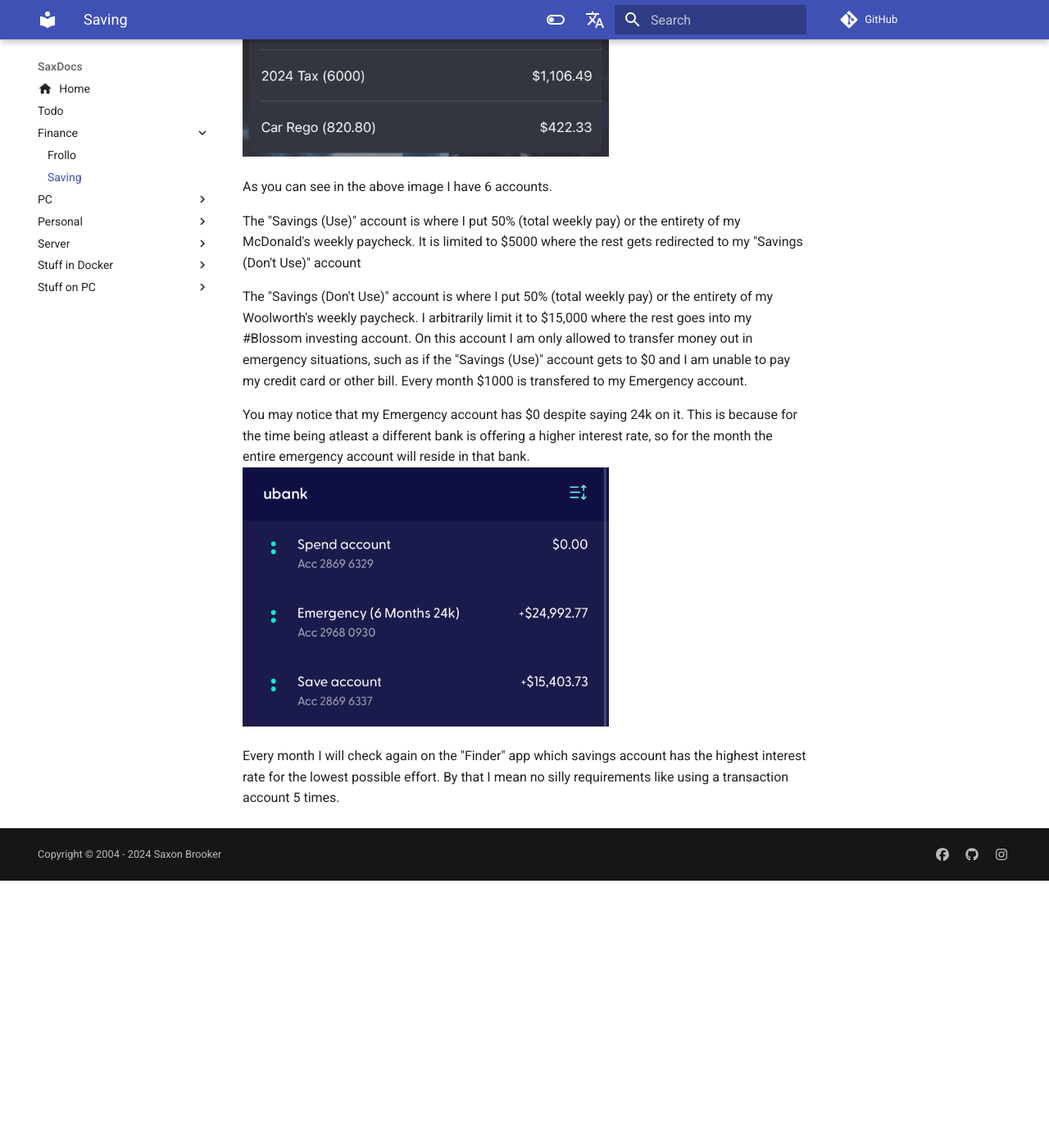
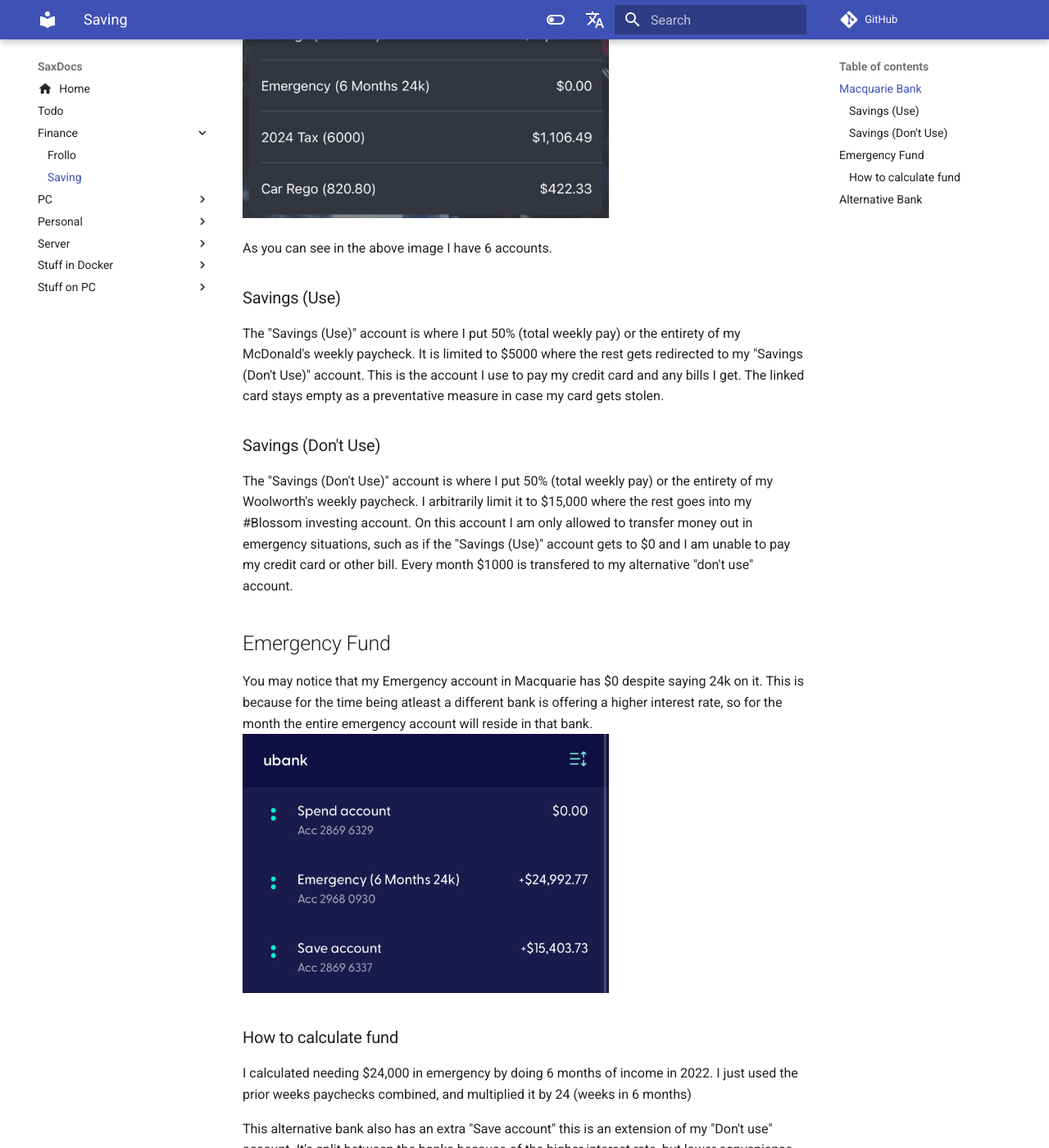
Before and after one commit to saxobroko/SaxDocs, an MkDocs documentation site: the page built from docs/Finance/saving.md, in a window 1280 px wide and 1400 px high, scrolled down 607 px. Shown: the whole window at 82% size. Built offline with MkDocs 1.6.1 and Material for MkDocs 9.7.7, drawn with Linux system fonts in a browser that asks for light colours; comment, search, counter and statistics services are not loaded; before the commit the page ends 1681 px from its top, so only the background shows below that; some of the changed text lies outside the part shown.

Commit message:
added headings and added depth

```diff
--- a/docs/Finance/saving.md
+++ b/docs/Finance/saving.md
@@ -1,14 +1,24 @@
 This page will outline how I do my savings, as well as what services and accounts I use.
 
-Macquarie Bank is the main bank I use day-to-day, it currently (25/08/2024) has a 4.75% interest rate on all accounts, making it ideal for spending and saving. <img width="65%" src="/Finance/macquarie.jpg">
+##Macquarie Bank
+Macquarie Bank is the main bank I use day-to-day, it currently (25/08/2024) has a 4.75% interest rate on all accounts, making it ideal for spending and saving.
+<img width="65%" src="/Finance/macquarie.jpg">
 
 As you can see in the above image I have 6 accounts.
 
-The "Savings (Use)" account is where I put 50% (total weekly pay) or the entirety of my McDonald's weekly paycheck. It is limited to $5000 where the rest gets redirected to my "Savings (Don't Use)" account
+###Savings (Use)
+The "Savings (Use)" account is where I put 50% (total weekly pay) or the entirety of my McDonald's weekly paycheck. It is limited to $5000 where the rest gets redirected to my "Savings (Don't Use)" account. This is the account I use to pay my credit card and any bills I get. The linked card stays empty as a preventative measure in case my card gets stolen.
 
+###Savings (Don't Use)
+The "Savings (Don't Use)" account is where I put 50% (total weekly pay) or the entirety of my Woolworth's weekly paycheck. I arbitrarily limit it to $15,000 where the rest goes into my #Blossom investing account. On this account I am only allowed to transfer money out in emergency situations, such as if the "Savings (Use)" account gets to $0 and I am unable to pay my credit card or other bill. Every month $1000 is transfered to my alternative "don't use" account.
 
-The "Savings (Don't Use)" account is where I put 50% (total weekly pay) or the entirety of my Woolworth's weekly paycheck. I arbitrarily limit it to $15,000 where the rest goes into my #Blossom investing account. On this account I am only allowed to transfer money out in emergency situations, such as if the "Savings (Use)" account gets to $0 and I am unable to pay my credit card or other bill. Every month $1000 is transfered to my Emergency account.
+##Emergency Fund
+You may notice that my Emergency account in Macquarie has $0 despite saying 24k on it. This is because for the time being atleast a different bank is offering a higher interest rate, so for the month the entire emergency account will reside in that bank. <img width="65%" src="/Finance/ubank.jpg">
 
-You may notice that my Emergency account has $0 despite saying 24k on it. This is because for the time being atleast a different bank is offering a higher interest rate, so for the month the entire emergency account will reside in that bank. <img width="65%" src="/Finance/ubank.jpg">
+###How to calculate fund
+I calculated needing $24,000 in emergency by doing 6 months of income in 2022. I just used the prior weeks paychecks combined, and multiplied it by 24 (weeks in 6 months)
 
+This alternative bank also has an extra "Save account" this is an extension of my "Don't use" account. It's split between the banks because of the higher interest rate, but lower convenience. Having some in macquarie enables me to quickly transfer when I desperately need it.
+
+##Alternative Bank
 Every month I will check again on the "Finder" app which savings account has the highest interest rate for the lowest possible effort. By that I mean no silly requirements like using a transaction account 5 times.
```
